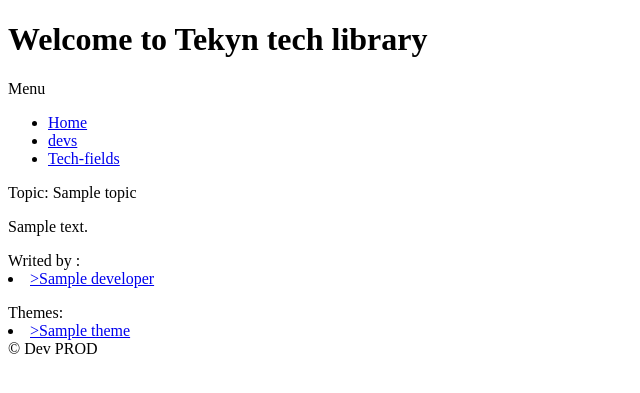
After one commit to Alaa0015/dev_library, a Django app: page /home/topics/1 in a window 1280 px wide. The commit adds this page. Shown: the top 393 px of the page, without its empty margins (0-640 px from the left). Run offline with Django 3.2, Linux system fonts and the light colour scheme; tables that the repository leaves empty hold one stand-in row (values such as "Sample post").

Commit message:
displa themes + dev details + topic + ,topic details

```diff
--- a/library/tech_library/templates/base.html
+++ b/library/tech_library/templates/base.html
@@ -8,7 +8,7 @@
         {% load static %}
         <li><a href="/home/">Home</a></li>
         <li><a href="/home/developers/">devs</a></li>
-        <li><a href="/home/tech_field/">Tech-fields</a></li>
+        <li><a href="/home/themes/">Tech-fields</a></li>
     </ul>
     {% endblock %}
 </header>
--- /dev/null
+++ b/library/tech_library/templates/tech_library/topic_details.html
@@ -0,0 +1,20 @@
+{% extends "base.html" %}
+{% block page_title %} Topic: {{topic.title}} {% endblock %}
+{% block content %}{{topic.description }}
+</p>Writed by :
+
+{% for dev in devs %}
+<li><a href="{% url "developer_detatils" dev.id %}">>{{ dev.name }}</a></li>
+{% empty %}
+<p class="empty">anonymos </p>
+
+{% endfor %}
+
+
+</p>Themes:
+{% for theme in themes %}
+<li><a href="{% url "display_themes_details" theme.id %}">>{{ theme.name }}</a></li>
+{% empty %}
+<p class="empty">anonymos </p>
+{% endfor %}
+{% endblock %}
--- a/library/tech_library/urls.py
+++ b/library/tech_library/urls.py
@@ -1,10 +1,13 @@
 from django.urls import path
 from django.conf.urls import url
-from tech_library.views import home, display_dev
+from tech_library.views import home, display_dev, display_dev_details, display_themes, display_themes_details, display_topic_details
 #add app urls here
 
 urlpatterns = [
     url(r'^$',home,name="home"),
     url(r'^developers/$',display_dev,name="display_dev"),
-    url(r'^developers/(\d+)$',display_dev,name="developer_detatils"),
+    url(r'^themes/$',display_themes,name="display_themes"),
+    url(r'^developers/(\d+)$',display_dev_details,name="developer_detatils"),
+    url(r'^themes/(\d+)$',display_themes_details,name="display_themes_details"),
+    url(r'^topics/(\d+)$',display_topic_details,name="display_topic_details"),
     ]
--- a/library/tech_library/views.py
+++ b/library/tech_library/views.py
@@ -15,3 +15,30 @@ def display_dev(request):
     if not developers:
         raise Http404
     return render(request, 'tech_library/developers.html', locals())
+
+def display_themes(request):
+    themes  = Theme.objects.all()
+    page_title = "Themes"
+    content = "List of Themes:"
+    if not themes:
+        raise Http404
+    return render(request, 'tech_library/themes.html', locals())
+
+
+def display_dev_details(request, id_dev):
+    dev_details =Developer.objects.get(id=id_dev)
+    topics = dev_details.topic_set.all()
+    return render(request, 'tech_library/developer_details.html', locals())
+
+def display_themes_details(request, id_theme):
+    theme  = Theme.objects.get(id=id_theme)
+    topics = list(theme.topic_set.all())
+
+    return render(request, 'tech_library/theme_details.html', locals())
+
+
+def display_topic_details(request, id_theme):
+    topic  = Topic.objects.get(id=id_theme)
+    devs = topic.developer.all()
+    themes = topic.theme.all()
+    return render(request, 'tech_library/topic_details.html', locals())
```
Also changed, not shown: library/tech_library/templates/tech_library/developer_details.html (added, +11 -0 lines), library/tech_library/templates/tech_library/theme_details.html (added, +11 -0 lines), library/tech_library/templates/tech_library/themes.html (added, +11 -0 lines), library/tech_library/templates/tech_library/theme.html (deleted).
